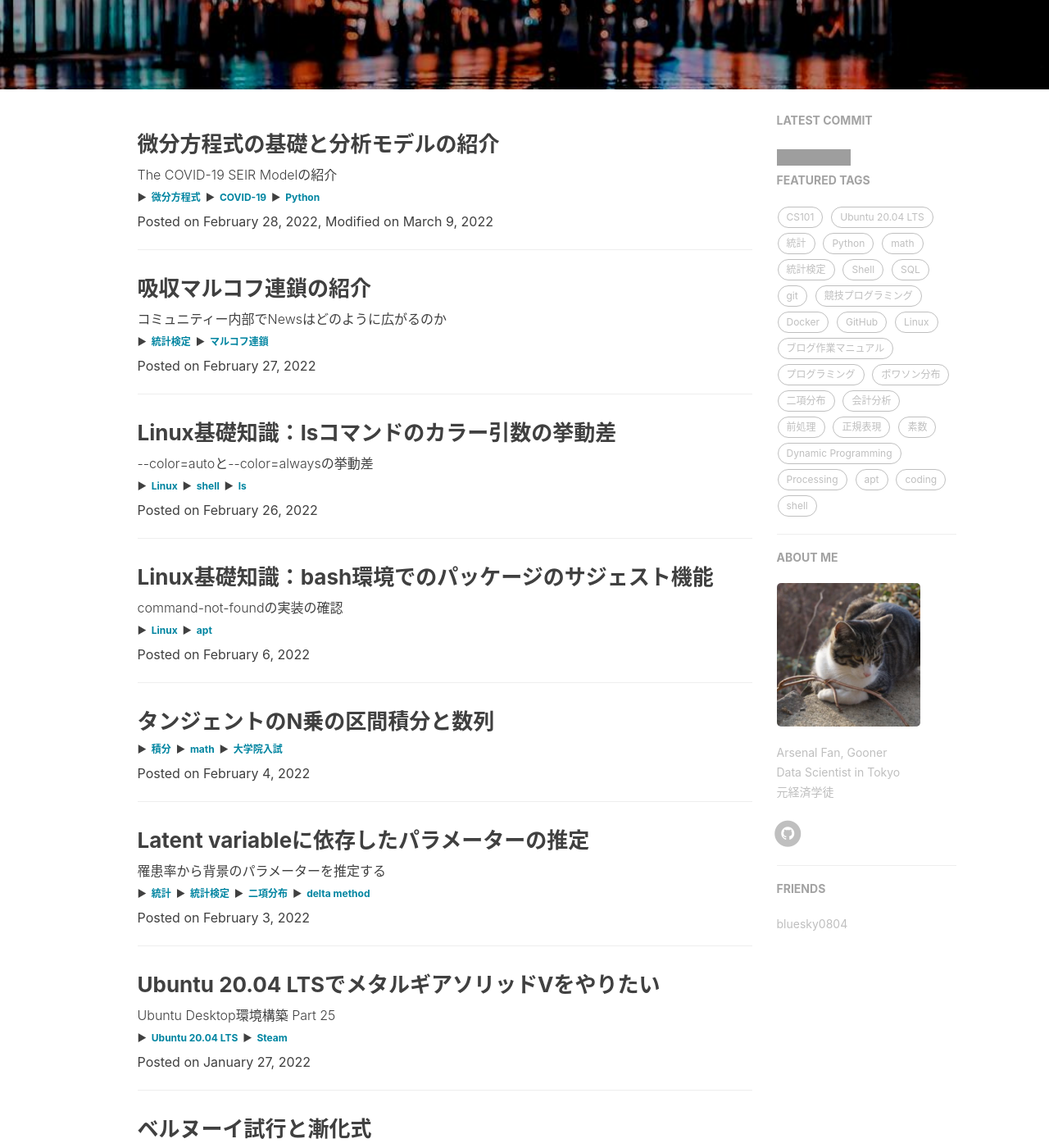
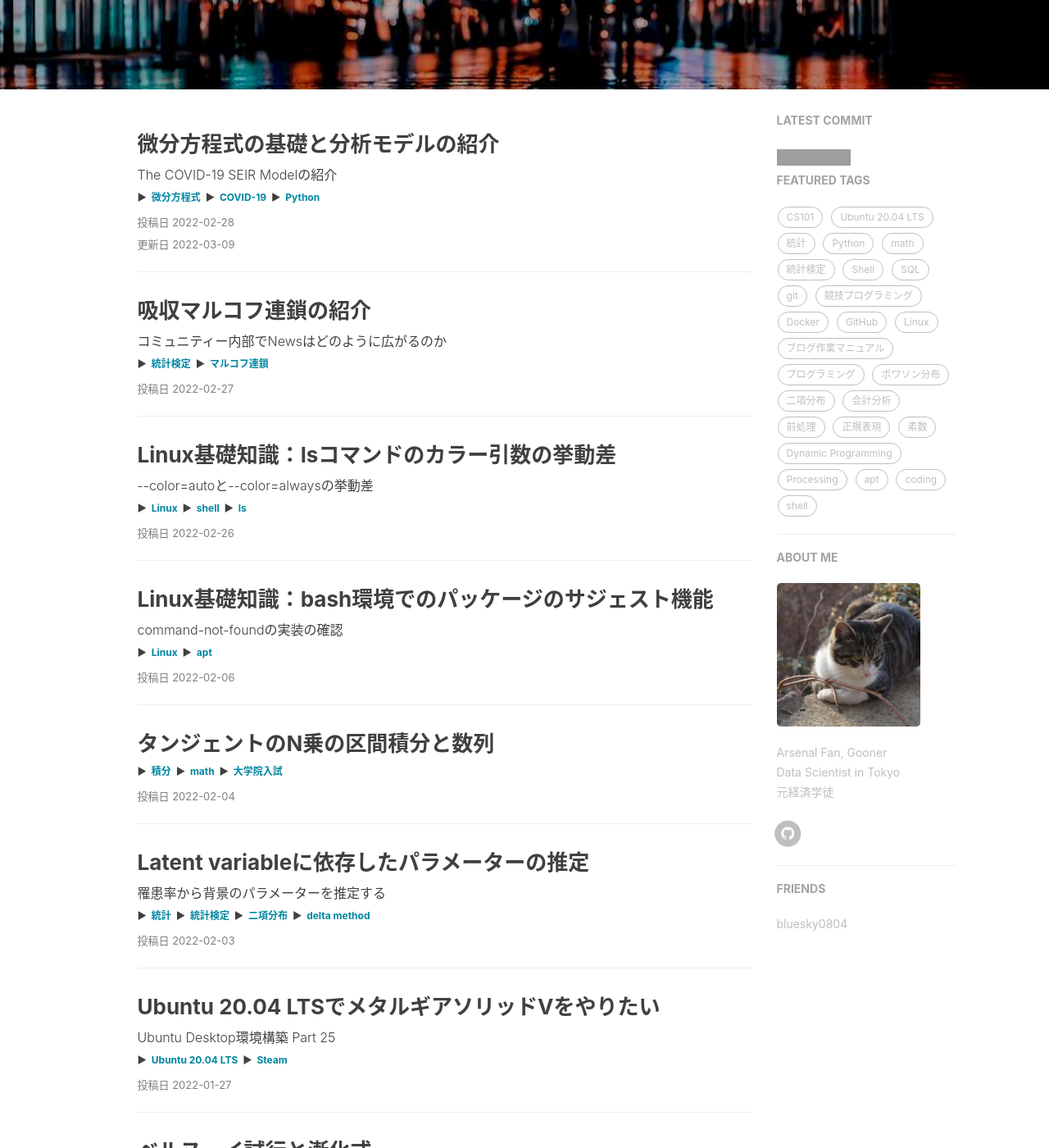
Before and after one commit to RyoNakagami/RyoNakagami.github.io, a Jekyll site: the page built from index.html, in a window 1280 px wide and 1400 px high, scrolled down 289 px. Shown: the whole window at 82% size. Built offline with Jekyll 4.4.1, drawn with Linux system fonts in a browser that asks for light colours; nearby versions of some CDN libraries; the list of posts is cut into pages by our own code; comment, search, counter and statistics services are not loaded; some of the changed text lies outside the part shown; grey boxes are pictures that could not be loaded.

Commit message:
FIX Posted Date and Modified Date expression

```diff
--- a/_includes/intro-header.html
+++ b/_includes/intro-header.html
@@ -44,8 +44,8 @@
                     {% comment %} always create a h2 for keeping the margin {% endcomment %}
                     <h2 class="subheading">{{ page.subtitle }}</h2>
                     <span class="meta">
-                        Posted on {{ page.date| date: "%B %-d, %Y" }}
-                        {% if page.revise_date %}, Modified on {{ page.revise_date | date: "%B %-d, %Y" }}{% endif %}
+                        投稿日 {{ page.date| date: "%Y-%m-%d" }}
+                        {% if page.revise_date %}<br>更新日 {{ page.revise_date | date: "%Y-%m-%d" }}{% endif %}
                     </span>
                 </div>
             </div>
--- a/index.html
+++ b/index.html
@@ -38,7 +38,9 @@ description: ""
     </h6>
 
         <!--Posted by {% if post.author %}{{ post.author }}{% else %}{{ site.title }}{% endif %} on {{ post.date | date: "%B %-d, %Y" }}  -->
-        Posted on {{ post.date| date: "%B %-d, %Y"}}{% if post.revise_date %}, Modified on {{ post.revise_date | date: "%B %-d, %Y" }}{% endif %}
+            <font color="gray" size='2'>
+            投稿日 {{ post.date| date: "%Y-%m-%d"}}{% if post.revise_date %}<br>更新日 {{ post.revise_date | date: "%Y-%m-%d" }}{% endif %}
+            </font>
 </div>
 <hr>
 {% endfor %}
```
Also changed, not shown: _includes/about/en.md (+25 -4 lines).
